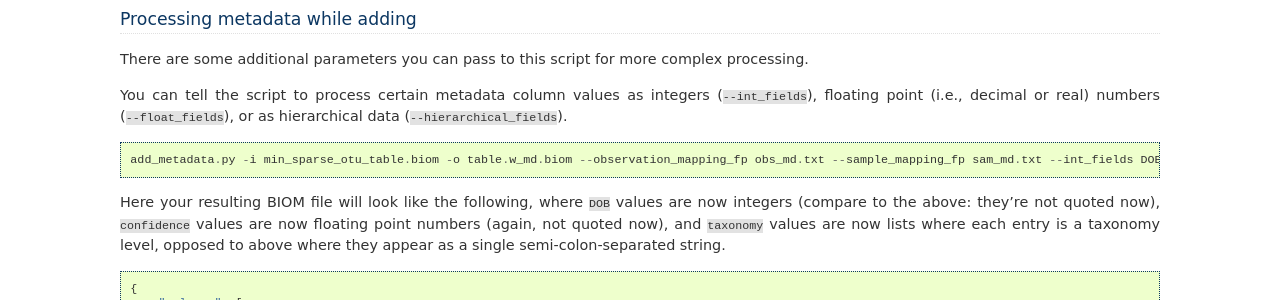
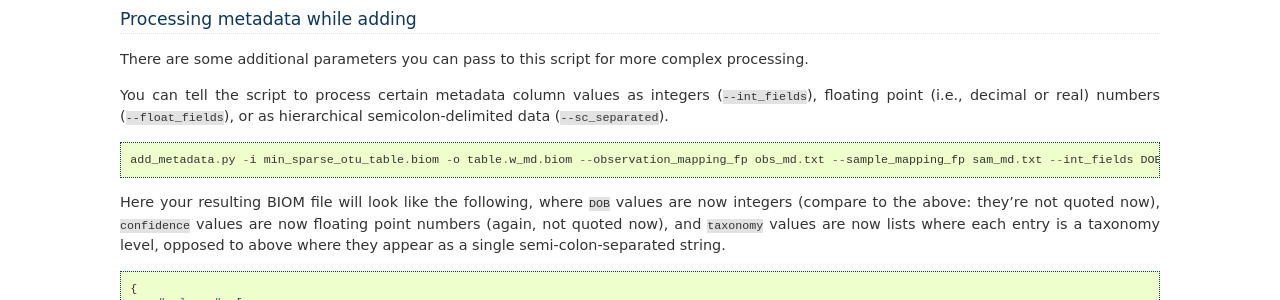
Before and after one commit to biocore/biom-format, a Sphinx documentation site: the page built from doc/documentation/adding_metadata.rst, in a window 1280 px wide and 900 px high, scrolled down 3393 px. Shown: the part 152-452 px from the top of the window. Built offline with Sphinx 7.4.7, drawn with Linux system fonts in a browser that asks for light colours; pages that are not in the unit, such as notebooks, are missing from menus.

Commit message:
renamed hierarchical_fields as sc_separated
for consistency with convert_biom.py.

```diff
--- a/doc/documentation/adding_metadata.rst
+++ b/doc/documentation/adding_metadata.rst
@@ -217,11 +217,11 @@ Processing metadata while adding
 
 There are some additional parameters you can pass to this script for more complex processing.
 
-You can tell the script to process certain metadata column values as integers (``--int_fields``), floating point (i.e., decimal or real) numbers (``--float_fields``), or as hierarchical data (``--hierarchical_fields``).
+You can tell the script to process certain metadata column values as integers (``--int_fields``), floating point (i.e., decimal or real) numbers (``--float_fields``), or as hierarchical semicolon-delimited data (``--sc_separated``).
 
 ::
 
-	add_metadata.py -i min_sparse_otu_table.biom -o table.w_md.biom --observation_mapping_fp obs_md.txt --sample_mapping_fp sam_md.txt --int_fields DOB --hierarchical_fields taxonomy --float_fields confidence
+	add_metadata.py -i min_sparse_otu_table.biom -o table.w_md.biom --observation_mapping_fp obs_md.txt --sample_mapping_fp sam_md.txt --int_fields DOB --sc_separated taxonomy --float_fields confidence
 
 Here your resulting BIOM file will look like the following, where ``DOB`` values are now integers (compare to the above: they're not quoted now), ``confidence`` values are now floating point numbers (again, not quoted now), and ``taxonomy`` values are now lists where each entry is a taxonomy level, opposed to above where they appear as a single semi-colon-separated string.
 ::
```
Also changed, not shown: 1 other file.
